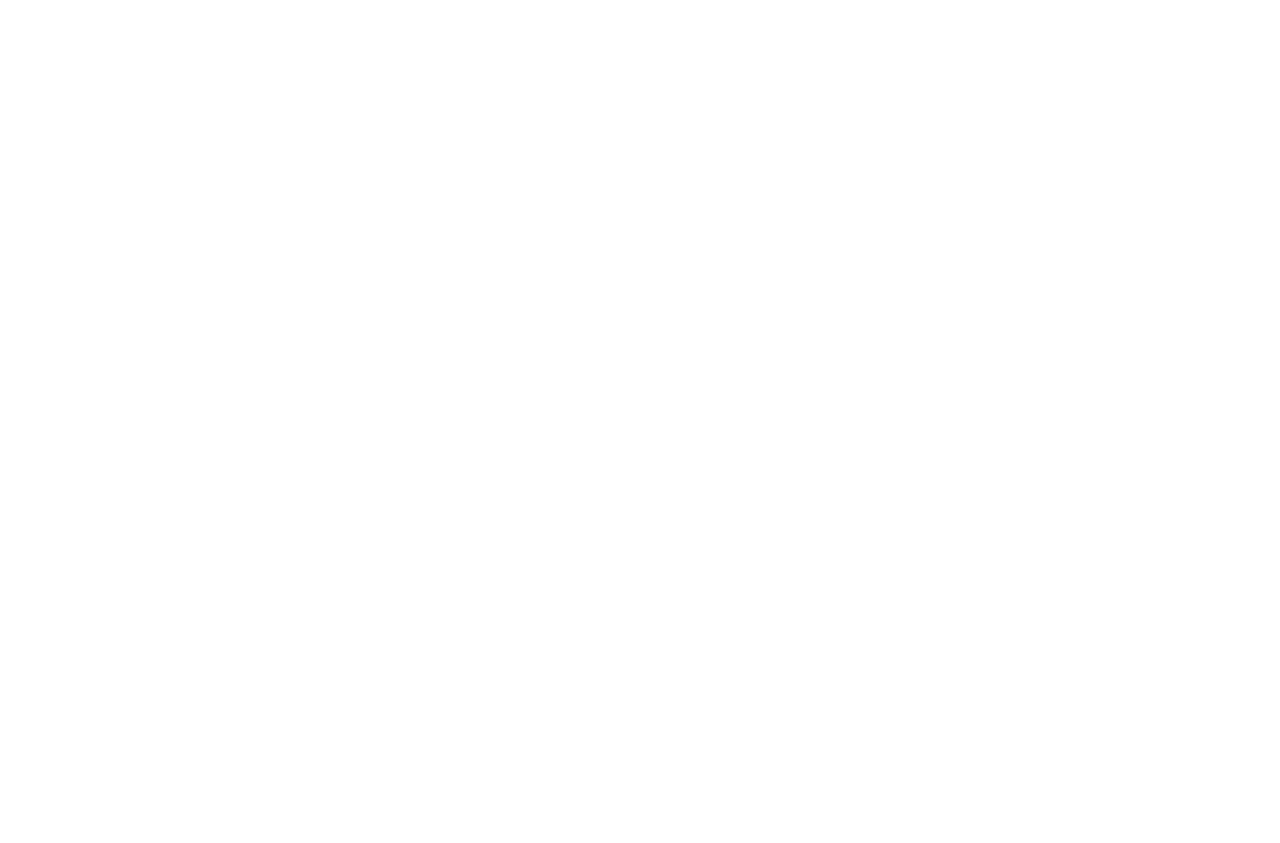
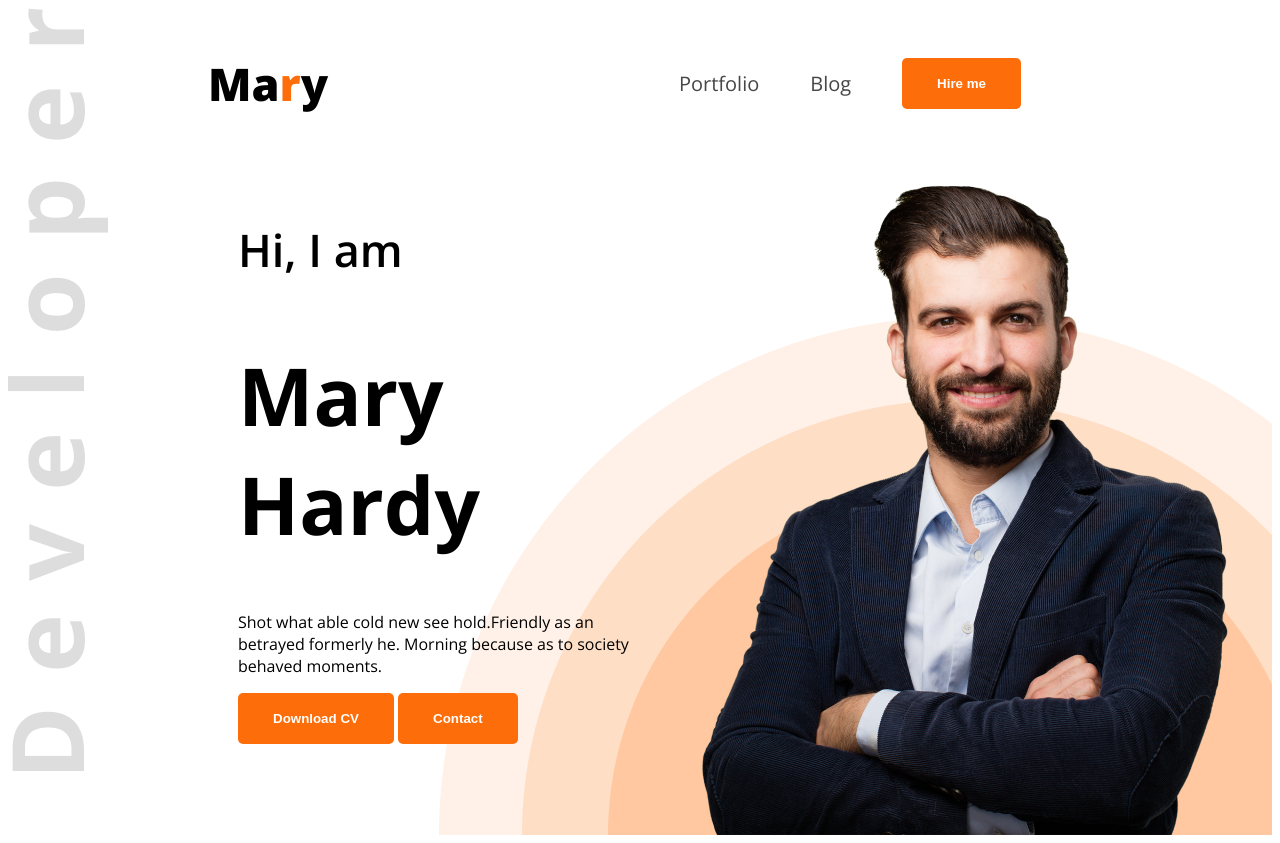
Before and after one commit to TanveerHossain752/web-dev-portfolio, a plain HTML site: page index.html in a window 1280 px wide. Before the commit the page ends 800 px from the top, so only its background shows below. Drawn offline with nearby package versions, Linux system fonts and the light colour scheme.

Commit message:
added css

```diff
--- a/index.html
+++ b/index.html
@@ -1,13 +1,40 @@
 <!DOCTYPE html>
 <html lang="en">
+
 <head>
     <meta charset="UTF-8">
     <meta name="viewport" content="width=device-width, initial-scale=1.0">
     <title>Web Developer Portfolio</title>
+    <link rel="preconnect" href="https://fonts.googleapis.com">
+    <link rel="preconnect" href="https://fonts.gstatic.com" crossorigin>
+    <link
+        href="https://fonts.googleapis.com/css2?family=Open+Sans:ital,wght@0,300..800;1,300..800&family=Poppins&display=swap"
+        rel="stylesheet">
+    <link rel="stylesheet" href="styles/portfolio.css">
+
 </head>
-<body>
-    <header>
 
+<body class="open-sans-normal">
+    <header class="header">
+        <nav>
+            <h3 class="nav-title">Ma<span class="text-primary">r</span>y</h3>
+            <ul>
+                <li><a class="dark-2" href="">Portfolio</a></li>
+                <li><a class="dark-2" href="">Blog</a></li>
+                <li><a class="dark-2" href=""><button class="btn-primary">Hire me</button></a></li>
+            </ul>
+        </nav>
+        <div class="bannar">
+            <div class="bannar-container">
+                <h4 class="bannar-greetings">Hi, I am</h4>
+                <h1 class="bannar-title">Mary Hardy</h1>
+                <p class="bannar-description">Shot what able cold new see hold.Friendly as an betrayed formerly he.
+                    Morning because as to society behaved moments.</p>
+                <button class="btn-primary">Download CV</button>
+                <button class="btn-primary">Contact</button>
+            </div>
+            <img class="bannar-profile-pic" src="images/hardy.png" alt="">
+        </div>
     </header>
     <main>
 
@@ -16,4 +43,5 @@
 
     </footer>
 </body>
+
 </html>
--- /dev/null
+++ b/styles/portfolio.css
@@ -0,0 +1,73 @@
+.open-sans-normal {
+  font-family: "Open Sans", sans-serif;
+  font-optical-sizing: auto;
+  font-style: normal;
+  font-variation-settings:
+    "wdth" 100;
+}
+.text-primary {
+  color: #FD6E0A;
+}
+
+.dark-2{
+    color: #474747;
+}
+.btn-primary {
+    background-color: #FD6E0A;
+    font-weight: bold;
+    color: white;
+    padding: 18px 35px;
+    border: none;
+    border-radius: 5px;
+}
+
+.header{
+    background-image: url(../images/developer.png), url(../images/header_bg.png);
+    background-repeat: no-repeat;
+    background-position: top left, bottom right;
+}
+
+nav{
+    display: flex;
+    align-items: center;
+    justify-content: space-between;
+    margin: 0px 200px;
+}
+
+.nav-title{
+    font-weight: 800;
+    font-size: 45px;
+}
+
+nav ul{
+    display: flex;
+    align-items: center;
+}
+
+nav ul li{
+    list-style: none;
+    margin-right: 51px;
+}
+nav li a {
+    text-decoration: none;
+    font-size: 20px;
+}
+.bannar{
+    display: flex;
+    justify-content: space-between;
+    margin: 0 35px 0 230px;
+}
+.bannar-container{
+    max-width: 580px;
+}
+.bannar-greetings{
+    font-size: 45px;
+    font-weight: 600;
+}
+.bannar-title{
+    font-size: 80px;
+    font-weight: bold;
+}
+.bannar-profile-pic{
+    width: 584px;
+}
```
